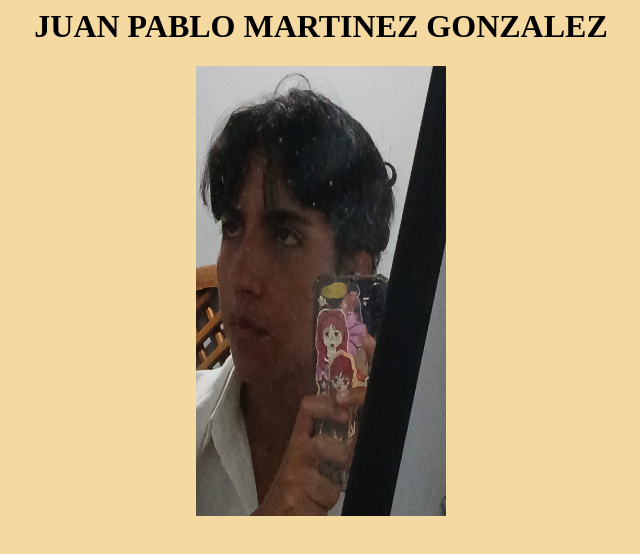
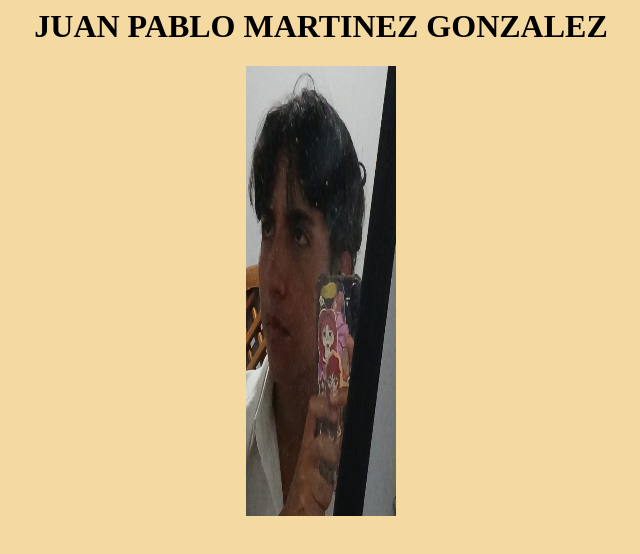
Before and after one commit to spao0/spao0.github.io, a plain HTML site: page index.html in a window 1280 px wide. Shown: the whole page, without its empty margins (319-959 px from the left). Drawn offline with Linux system fonts and the light colour scheme.

Commit message:
Update index.html

```diff
--- a/index.html
+++ b/index.html
@@ -5,7 +5,7 @@
 <h1>
 <center> JUAN PABLO MARTINEZ GONZALEZ </center> </h1>
   <center>
-<img src="yo.jpg" alt="no" width="250" height="450"> </center>
+<img src="yo.jpg" alt="no" width="150" height="450"> </center>
 
 
 </html>
```
